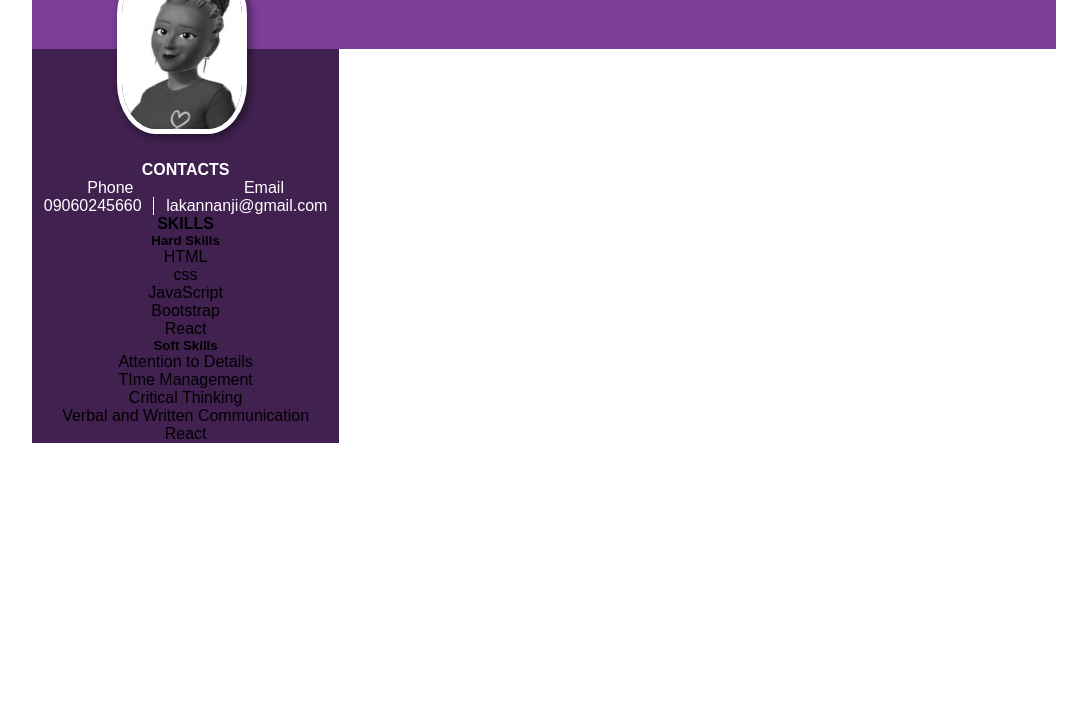
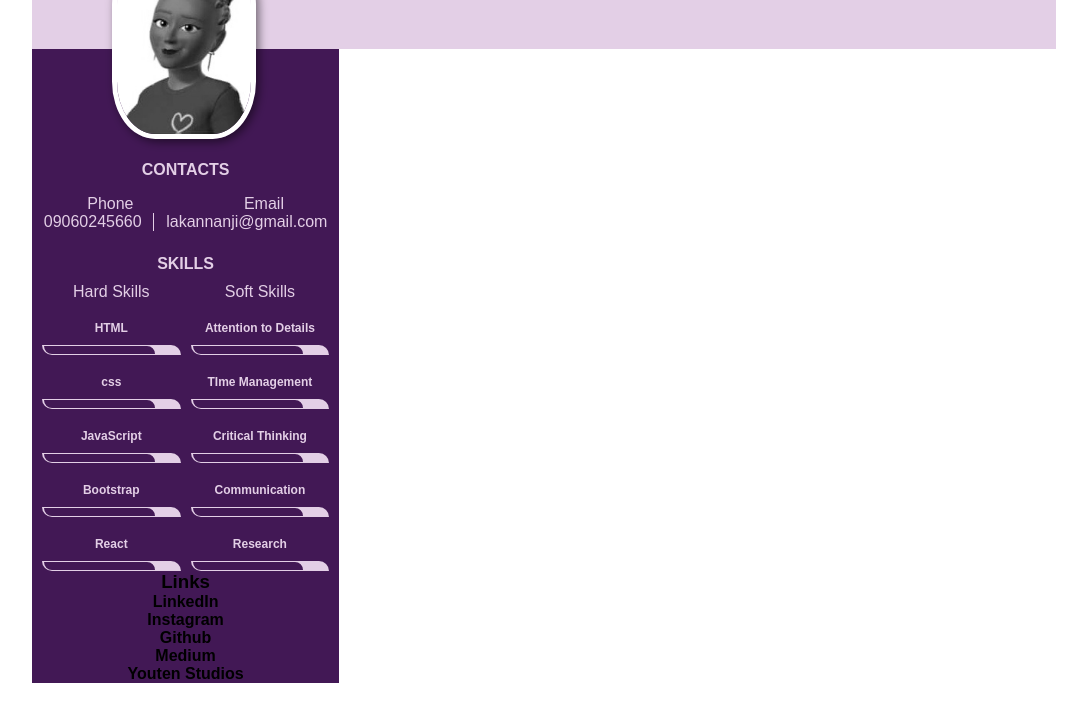
Before and after one commit to Shaelle11/My_Resume, a plain HTML site: page index.html in a window 1280 px wide. Shown: the part 121-824 px from the top of the page, without its empty margins (96-1183 px from the left). Before the commit the page ends 800 px from the top, so only its background shows below. Drawn offline with Linux system fonts and the light colour scheme.

Commit message:
Made some additions to the color codes

```diff
--- a/index.html
+++ b/index.html
@@ -33,7 +33,7 @@
                      <p> lakannanji@gmail.com</p>
                  </div>
              </div>
-             <div class="Skill">
+             <div class="skills">
                  <h4>
                      SKILLS
                  </h4>
@@ -76,16 +76,28 @@
                          <span></span>
                      </div>
                      <div class="bar">
-        <p>Verbal and Written Communication</p>
+                         <p>Communication</p>
                          <span></span>
                      </div>
                      <div class="bar">
-        <p>React</p>
+                         <p>Research</p>
                          <span></span>
+                     </div>
                    </section>
-
-
                   </div>
+             </div>
+             <div class="follow">
+                <h1>Links</h1>
+                <h4>LinkedIn</h4>
+                <p><a href=""></a></p>
+                <h4>Instagram</h4>
+                <p><a href=""></a></p>
+                <h4>Github   </h4>
+                <p><a href=""></a></p>
+                <h4>Medium</h4>
+                <p><a href=""></a></p>
+                <h4>Youten Studios</h4>
+                <p><a href=""></a></p>
              </div>
          </section>
          <section class="content-right">
--- a/style.css
+++ b/style.css
@@ -15,20 +15,20 @@ article .header{
     width: 100%;
     height: 150px;
     align-items: center;
-    background-color: rgb(124, 62, 152);
+    background-color: rgb(227, 207, 230);
     display: flex;
 justify-content: space-around;
     position: relative;
 }
 
 header .image{
-    width: 130px;
-    height: 170px;
+    width: 9rem;
+    height: 12rem;
     border-radius: 30%;
     position: absolute;
     border: 5px solid white;
-    top: 65px;
-    left: 85px;
+    top: 3rem;
+    left: 5rem;
     box-shadow: 3px 3px 10px rgba(0, 0, 0, .5);
 cursor: pointer;
 transition: .9s;
@@ -44,14 +44,21 @@ box-shadow: 3px 3px 20px rgba(0, 0, 0, .5);
 
 .title{
     width: 60%;
-    color: white;
     margin-left: auto;
 
 }
  .title h1{
     font-size: 1.5rem;
+    color: rgb(8, 8, 8);
     font-weight: normal;
+    transition-duration: 1.5s;
 }
+.title h1:hover{
+    font-size: 2rem;
+    color:rgb(60, 39, 63) ;
+    transition-duration: 1.5s;
+}
+
 
 .title p{
     font-size: 1rem;
@@ -64,16 +71,17 @@ flex-wrap: wrap;
 
 }
 .content-left{
-    width: 30%;
-    background-color:rgb(65, 33, 80);
+    width:30%;
+   background-color: rgb(66, 24, 85);
    text-align: center;
 
 }
 .contact{
-    color: white;
+    color: rgb(227, 207, 230);
     margin-top: 7rem;
 }
 .contenttitle{
+    margin-top: 1rem;
     display: flex;
     justify-content: space-around;
 }
@@ -88,3 +96,62 @@ flex-wrap: wrap;
 .content-right{
     width: 70%;
 }
+.skills{
+    margin-top: 1.5rem;
+
+}
+.skills h4{
+    margin-top: 1rem;
+    font-weight: bold;
+    color: rgb(227, 207, 230);
+
+}
+.skills h5{
+    font-size: 16px;
+    font-weight: normal;
+    color: rgb(227, 207, 230);
+
+}
+.bars{
+    margin-top: 10px;
+    display: grid;
+    grid-template-columns: repeat(2, 1fr);
+    grid-gap: 20px 10px;
+    padding: 0 10px;
+
+}
+.bars .bar p{
+    margin-top: 20px;
+    font-size: 12px;
+    font-weight: bold;
+    color: rgb(227, 207, 230);
+
+}
+.bar span{
+    display: block;
+width: 100%;
+height: 10px;
+background-color: rgb(227, 207, 230);
+margin-top: 10px;
+border-top-right-radius: 10px;
+border-bottom-left-radius: 10px;
+position: relative;
+}
+.bar span::before{
+position: absolute;
+content: "";
+width: 80%;
+height: 80%;
+background-color:  rgb(66, 24, 85);
+top: 50%;
+left: 2px;
+transform: translateY(-50%);
+border-top-right-radius: 10px;
+border-bottom-left-radius: 10px;
+}
+
+
+
+.content-right{
+    width: 70%;
+}
```
Lines whose indentation alone changed are shown as unchanged.
